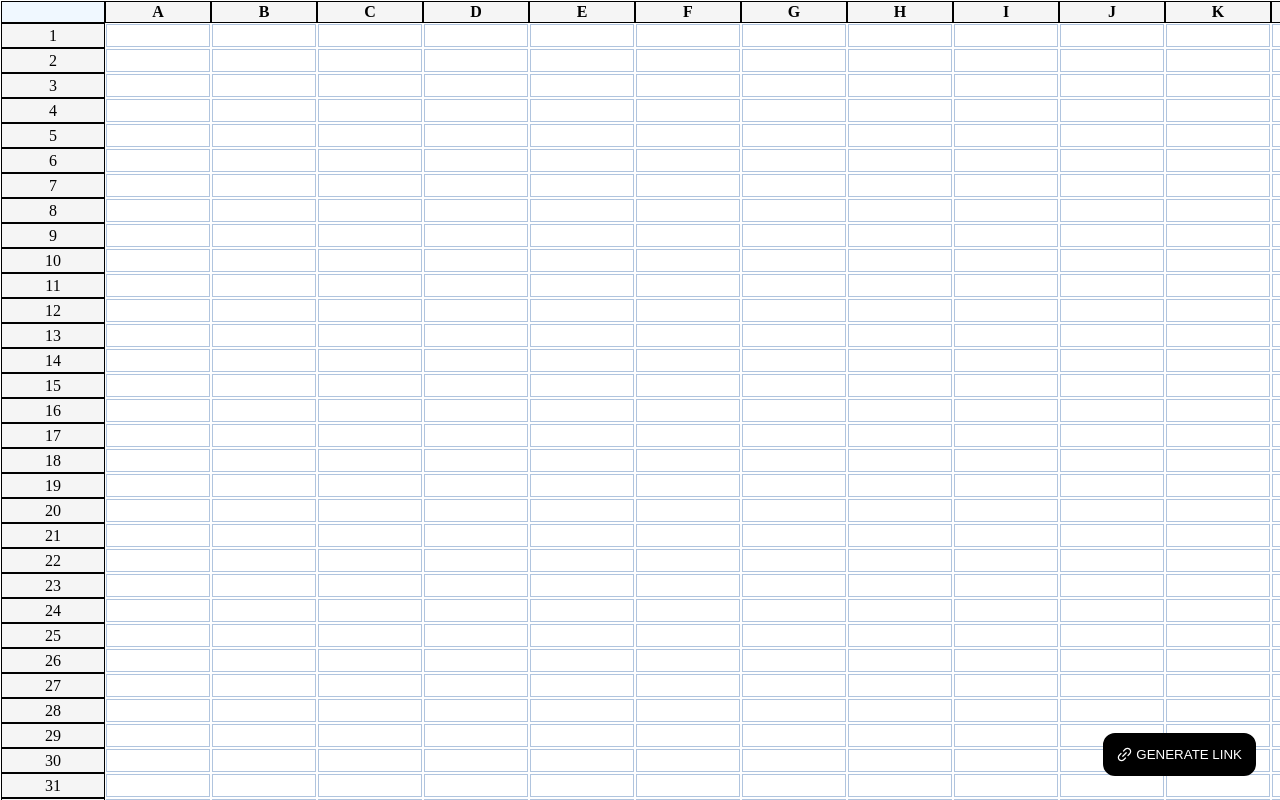
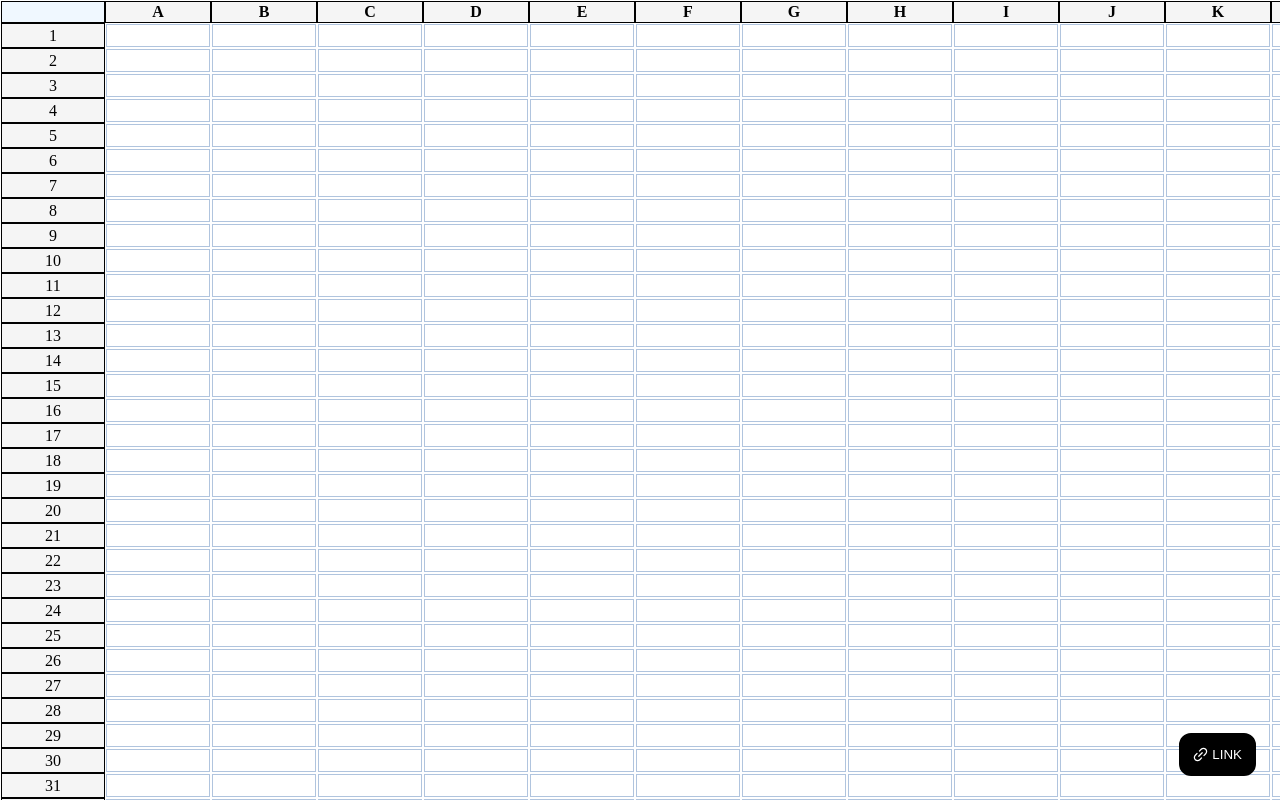
Before and after one commit to LuisValgoi/ampla-takehome-spreadsheet, a Next.js app: page / in a window 1280 px wide. Shown: the top 800 px of the page. Built offline with nearby package versions, Linux system fonts and the light colour scheme.

Commit message:
refactor: general

```diff
--- a/components/FloatingButtons/index.tsx
+++ b/components/FloatingButtons/index.tsx
@@ -17,7 +17,7 @@ const FloatingButtons: React.FC<IFloatingButtonsProps> = (props) => {
     <UI.FloatingButtons>
       <UI.Button onClick={handleLinkClick}>
         <Image src="/link.svg" alt="Link" height={15} width={15} />
-        GENERATE LINK
+        LINK
       </UI.Button>
     </UI.FloatingButtons>
   );
--- a/components/Spreadsheet/TableBody/index.tsx
+++ b/components/Spreadsheet/TableBody/index.tsx
@@ -2,10 +2,9 @@ import React, { useEffect, useMemo, useState } from 'react';
 import { v4 as uuid } from 'uuid';
 
 import TableBodyCell from 'components/Spreadsheet/TableBodyCell';
+import { ISpreadsheetData } from 'interfaces/Spreadsheet';
 
 import * as UI from './index.style';
-import { getData } from 'utils/Spreadsheet';
-import { ISpreadsheetData } from '..';
 
 interface TableBodyProps {
   cells: string[][];
--- a/components/Spreadsheet/index.tsx
+++ b/components/Spreadsheet/index.tsx
@@ -1,4 +1,4 @@
-import React, { useEffect, useMemo, useState } from 'react';
+import React, { useEffect, useMemo } from 'react';
 
 import { LETTERS } from 'utils/Spreadsheet';
 import { EMPTY_DATA } from 'utils/Spreadsheet';
@@ -8,13 +8,6 @@ import TableHead from './TableHead';
 
 import * as UI from './index.style';
 
-export interface ISpreadsheetData {
-  [key: string]: {
-    display: string;
-    value: string;
-    dep?: string;
-  };
-}
 interface ISpreadsheet {
   linkId: string;
 }
--- a/pages/_app.tsx
+++ b/pages/_app.tsx
@@ -1,4 +1,3 @@
-import { SpreadSheetProvider } from 'contexts/SpreadSheetContext';
 import type { AppProps } from 'next/app';
 import GlobalStyle from 'styles/Global';
 
--- a/utils/Spreadsheet.ts
+++ b/utils/Spreadsheet.ts
@@ -1,4 +1,4 @@
-import { ISpreadsheetData } from 'components/Spreadsheet';
+import { ISpreadsheetData } from 'interfaces/Spreadsheet';
 
 export const LETTERS = [
   'A',
```
Also changed, not shown: interfaces/Spreadsheet.ts (added, +7 -0 lines), 1 other file (tests, documents, lock files or other folders).
